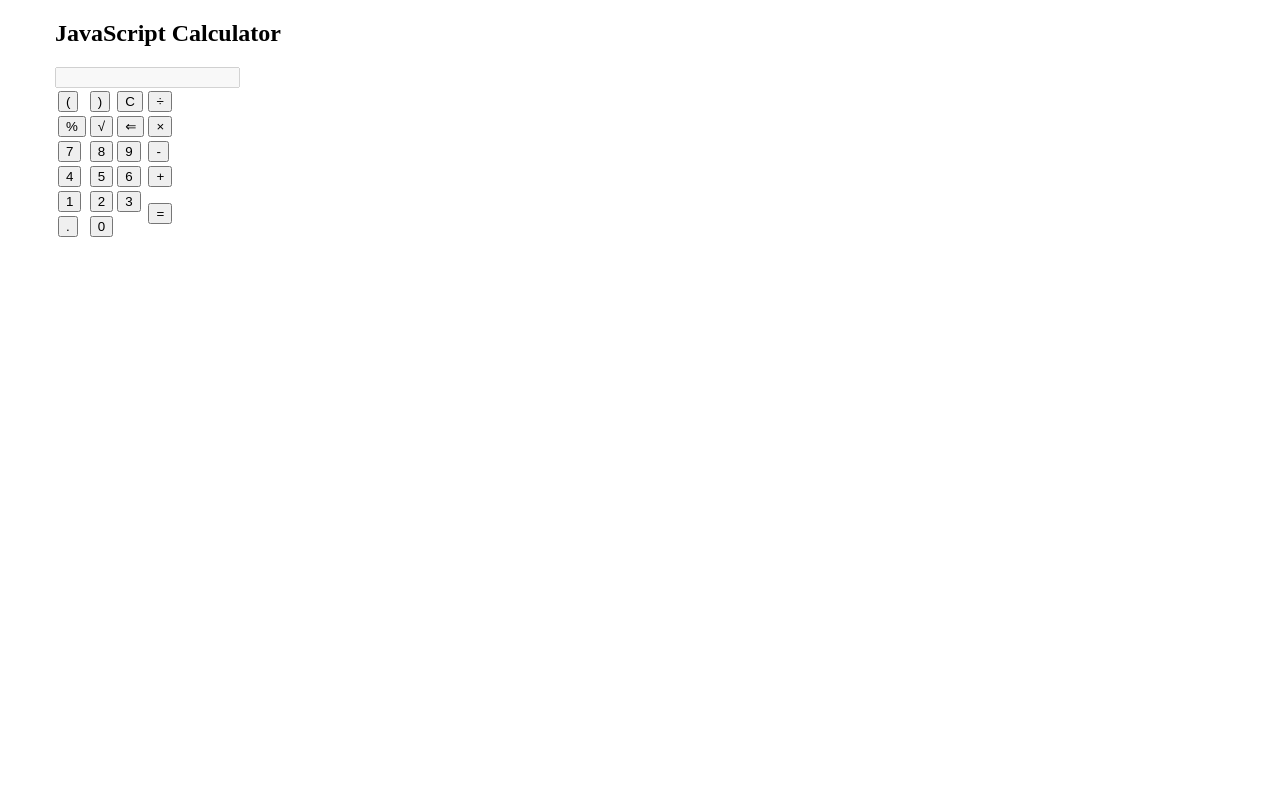
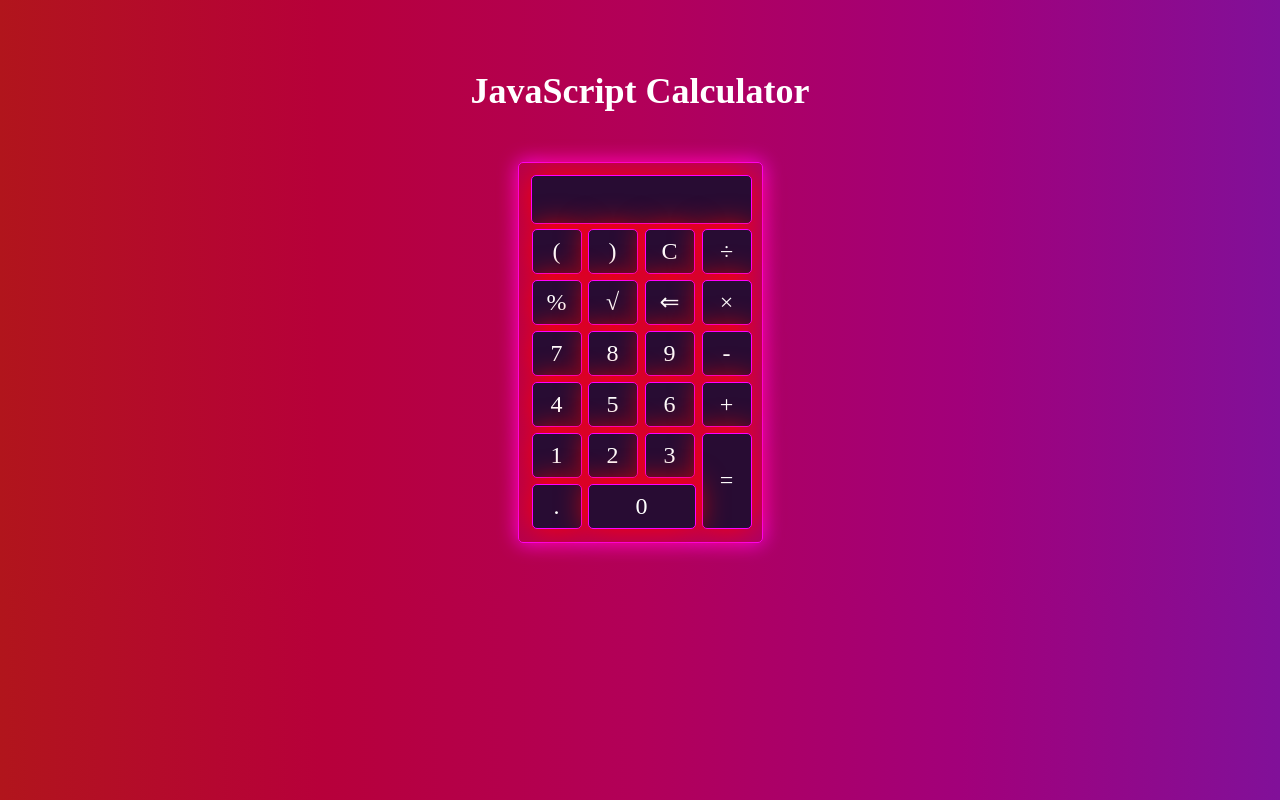
Before and after one commit to Vlad-Karpenko/Calculator-jQuery, a website: page src/index.html in a window 1280 px wide. Drawn offline with nearby package versions, Linux system fonts and the light colour scheme.

Commit message:
modified style.css (add calculator styles)

```diff
--- a/src/css/style.css
+++ b/src/css/style.css
@@ -1,5 +1,9 @@
+* {
+    box-sizing: border-box;
+}
+
 body {
-    box-sizing: border-box;
+    background: linear-gradient(to right, #b1151c, #b7003a, #b20059, #a2007a, #811099);
 }
 
 .container {
@@ -11,3 +15,64 @@ body {
     display: flex;
     flex-wrap: wrap;
 }
+
+section {
+    margin: 50px 0;
+}
+
+section h2 {
+    font-family: latobold;
+    font-size: 36px;
+    color: white;
+    padding: 20px 0;
+    text-align: center;
+}
+
+.calculatorForm {
+    width: 245px;
+    margin: 0 auto;
+    border: 1px solid fuchsia;
+    border-radius: 5px;
+    padding: 10px;
+    box-shadow: 0 0 20px fuchsia;
+}
+
+.calculatorForm table {
+    border-spacing: 0;
+}
+
+.calculatorForm form input {
+    font-size: 24px;
+    outline: none;
+    margin: 2px;
+    font-family: calculator_lcdsregular;
+    border-radius: 5px;
+    box-shadow: 0 0 30px red;
+    background-color: #280c33;
+    color: white;
+    border: 1px solid fuchsia;
+}
+
+.calculatorForm form input[type=text] {
+    width: 221px;
+    padding: 10px 5px;
+}
+
+.calculatorForm form input[type=button] {
+    width: 50px;
+    height: 45px;
+}
+
+.calculatorForm form input[type=button]:hover {
+    cursor: pointer;
+    background-color: #469f94;
+    box-shadow: 0 5px 10px #F0FFFF;
+}
+
+.calculatorForm form input[name='0'] {
+    width: 108px;
+}
+
+.calculatorForm form input[name='='] {
+    height: 96px;
+}
```
